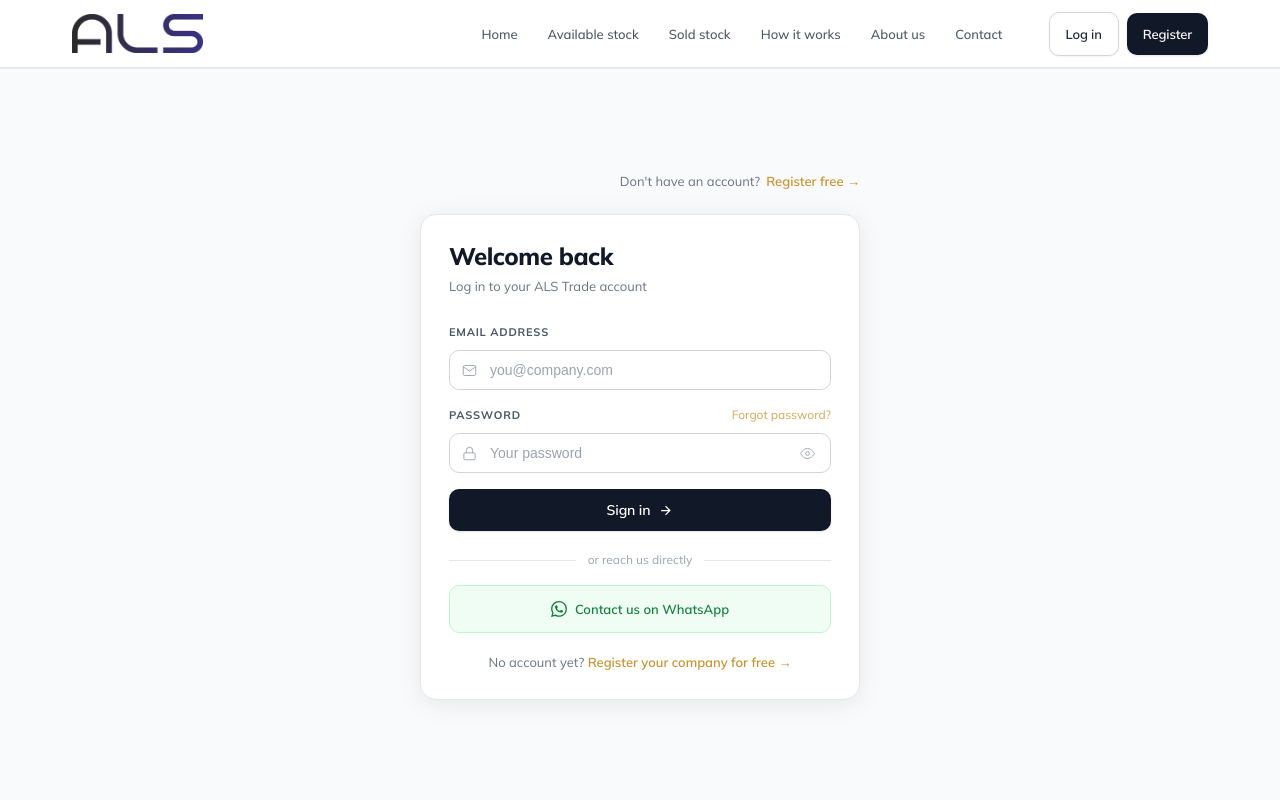
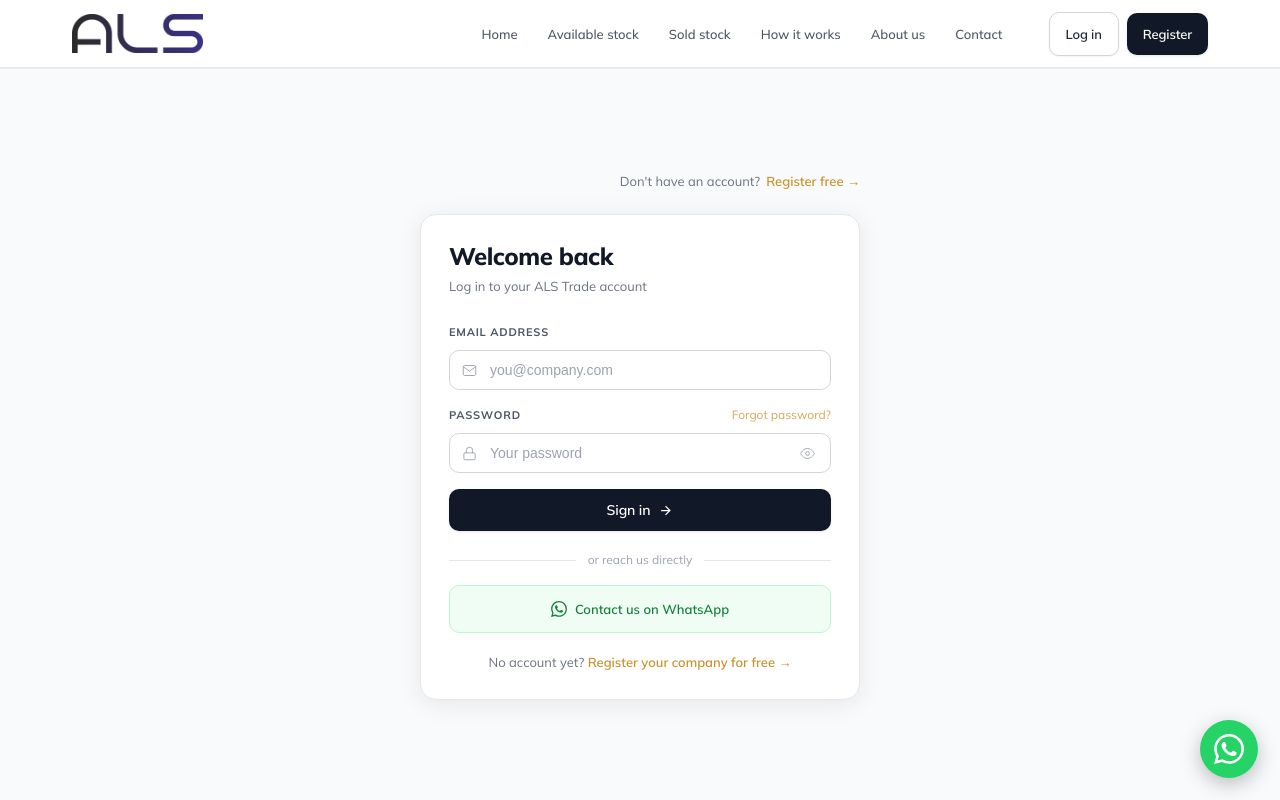
Before and after one commit to newbornspec/Als-Trade-wholesale, a React (Vite) app in the folder client/: page /sign-in in a window 1280 px wide. Shown: the top 800 px of the page. Built offline with nearby package versions, Linux system fonts and the light colour scheme.

Commit message:
Add floating WhatsApp button and fix WhatsApp links

```diff
--- a/client/src/App.jsx
+++ b/client/src/App.jsx
@@ -2,6 +2,7 @@
 import { AuthProvider } from './context/AuthContext';
 import Navbar    from './components/Navbar';
 import Footer    from './components/Footer';
+import WhatsAppButton from './components/WhatsAppButton';
 import HomePage        from './pages/HomePage';
 import StockPage       from './pages/StockPage';
 import BatchDetailPage from './pages/BatchDetailPage';
@@ -58,6 +59,7 @@
         } />
       </Routes>
       <Footer />
+      <WhatsAppButton />
     </AuthProvider>
   );
 }
--- a/client/src/components/Footer.jsx
+++ b/client/src/components/Footer.jsx
@@ -1,5 +1,6 @@
 import { Link } from 'react-router-dom';
 import { useAuth } from '../context/AuthContext';
+import { whatsappLink } from '../config/whatsapp';
 import './Footer.css';
 import logo from '../assets/logo.png';
 
@@ -16,7 +17,7 @@
             Worldwide import &amp; export of<br/>bulk IT hardware.
           </p>
           <a
-            href="https://wa.me/447911123456"
+            href={whatsappLink()}
             target="_blank"
             rel="noreferrer"
             className="whatsapp-btn"
--- /dev/null
+++ b/client/src/components/WhatsAppButton.css
@@ -0,0 +1,48 @@
+.wa-float {
+  position: fixed;
+  right: 22px;
+  bottom: 22px;
+  z-index: 1000;
+  display: inline-flex;
+  align-items: center;
+  height: 58px;
+  width: 58px;
+  border-radius: 29px;
+  background: #25D366;
+  color: #fff;
+  box-shadow: 0 6px 20px rgba(0, 0, 0, 0.25);
+  overflow: hidden;
+  text-decoration: none;
+  white-space: nowrap;
+  transition: width 0.28s ease, box-shadow 0.2s ease;
+}
+
+.wa-float svg {
+  flex: 0 0 auto;
+  margin: 0 14px;
+}
+
+.wa-float-text {
+  font-weight: 600;
+  font-size: 15px;
+  opacity: 0;
+  max-width: 0;
+  transition: opacity 0.2s ease, max-width 0.28s ease;
+}
+
+.wa-float:hover,
+.wa-float:focus-visible {
+  width: 186px;
+  box-shadow: 0 8px 26px rgba(0, 0, 0, 0.3);
+}
+
+.wa-float:hover .wa-float-text,
+.wa-float:focus-visible .wa-float-text {
+  opacity: 1;
+  max-width: 130px;
+  padding-right: 20px;
+}
+
+@media (max-width: 600px) {
+  .wa-float { right: 14px; bottom: 14px; }
+}
--- /dev/null
+++ b/client/src/components/WhatsAppButton.jsx
@@ -0,0 +1,24 @@
+import { WHATSAPP_NUMBER, whatsappLink } from '../config/whatsapp';
+import './WhatsAppButton.css';
+
+// Floating "Chat with us on WhatsApp" button shown on every page.
+// Automatically hides itself if no number is set in config/whatsapp.js,
+// so visitors never hit a dead link.
+export default function WhatsAppButton() {
+  if (!WHATSAPP_NUMBER) return null;
+
+  return (
+    <a
+      href={whatsappLink()}
+      className="wa-float"
+      target="_blank"
+      rel="noreferrer"
+      aria-label="Chat with us on WhatsApp"
+    >
+      <svg viewBox="0 0 24 24" fill="currentColor" width="30" height="30" aria-hidden="true">
+        <path d="M17.472 14.382c-.297-.149-1.758-.867-2.03-.967-.273-.099-.471-.148-.67.15-.197.297-.767.966-.94 1.164-.173.199-.347.223-.644.075-.297-.15-1.255-.463-2.39-1.475-.883-.788-1.48-1.761-1.653-2.059-.173-.297-.018-.458.13-.606.134-.133.298-.347.446-.52.149-.174.198-.298.298-.497.099-.198.05-.371-.025-.52-.075-.149-.669-1.612-.916-2.207-.242-.579-.487-.5-.669-.51-.173-.008-.371-.01-.57-.01-.198 0-.52.074-.792.372-.272.297-1.04 1.016-1.04 2.479 0 1.462 1.065 2.875 1.213 3.074.149.198 2.096 3.2 5.077 4.487.709.306 1.262.489 1.694.625.712.227 1.36.195 1.871.118.571-.085 1.758-.719 2.006-1.413.248-.694.248-1.289.173-1.413-.074-.124-.272-.198-.57-.347m-5.421 7.403h-.004a9.87 9.87 0 01-5.031-1.378l-.361-.214-3.741.982.998-3.648-.235-.374a9.86 9.86 0 01-1.51-5.26c.001-5.45 4.436-9.884 9.888-9.884 2.64 0 5.122 1.03 6.988 2.898a9.825 9.825 0 012.893 6.994c-.003 5.45-4.437 9.884-9.885 9.884m8.413-18.297A11.815 11.815 0 0012.05 0C5.495 0 .16 5.335.157 11.892c0 2.096.547 4.142 1.588 5.945L.057 24l6.305-1.654a11.882 11.882 0 005.683 1.448h.005c6.554 0 11.89-5.335 11.893-11.893a11.821 11.821 0 00-3.48-8.413z"/>
+      </svg>
+      <span className="wa-float-text">Chat with us</span>
+    </a>
+  );
+}
--- /dev/null
+++ b/client/src/config/whatsapp.js
@@ -0,0 +1,22 @@
+// ─────────────────────────────────────────────────────────────
+//  WhatsApp business number — SINGLE SOURCE OF TRUTH
+//
+//  To change the WhatsApp number for the WHOLE site, edit ONLY
+//  the value below. Use full international format: country code
+//  + number, digits only (no +, no spaces, no leading 0).
+//
+//  Example: UK mobile 07960 695199  ->  '447960695199'
+//
+//  Leave it as an empty string ('') to hide the WhatsApp button
+//  everywhere until you're ready.
+// ─────────────────────────────────────────────────────────────
+export const WHATSAPP_NUMBER = '447960695199';
+
+// Message pre-filled when someone opens the chat (optional — set to '' for none).
+export const WHATSAPP_DEFAULT_TEXT = "Hi A.L.S Trade, I'd like to make an enquiry.";
+
+// Builds a WhatsApp click-to-chat link. Pass a custom message if you like.
+export function whatsappLink(text = WHATSAPP_DEFAULT_TEXT) {
+  const base = `https://wa.me/${WHATSAPP_NUMBER}`;
+  return text ? `${base}?text=${encodeURIComponent(text)}` : base;
+}
--- a/client/src/pages/AboutPage.jsx
+++ b/client/src/pages/AboutPage.jsx
@@ -1,5 +1,6 @@
 import { Link } from 'react-router-dom';
 import { useEffect, useRef, useState } from 'react';
+import { whatsappLink } from '../config/whatsapp';
 import './AboutPage.css';
 
 function useCountUp(target, duration = 1800, start = false) {
@@ -206,7 +207,7 @@
                 </div>
               ))}
             </div>
-            <a href="https://wa.me/447911123456" target="_blank" rel="noreferrer" className="sc-wa">
+            <a href={whatsappLink()} target="_blank" rel="noreferrer" className="sc-wa">
               <svg width="16" height="16" viewBox="0 0 24 24" fill="currentColor">
                 <path d="M17.472 14.382c-.297-.149-1.758-.867-2.03-.967-.273-.099-.471-.148-.67.15-.197.297-.767.966-.94 1.164-.173.199-.347.223-.644.075-.297-.15-1.255-.463-2.39-1.475-.883-.788-1.48-1.761-1.653-2.059-.173-.297-.018-.458.13-.606.134-.133.298-.347.446-.52.149-.174.198-.298.298-.497.099-.198.05-.371-.025-.52-.075-.149-.669-1.612-.916-2.207-.242-.579-.487-.5-.669-.51-.173-.008-.371-.01-.57-.01-.198 0-.52.074-.792.372-.272.297-1.04 1.016-1.04 2.479 0 1.462 1.065 2.875 1.213 3.074.149.198 2.096 3.2 5.077 4.487.709.306 1.262.489 1.694.625.712.227 1.36.195 1.871.118.571-.085 1.758-.719 2.006-1.413.248-.694.248-1.289.173-1.413-.074-.124-.272-.198-.57-.347m-5.421 7.403h-.004a9.87 9.87 0 01-5.031-1.378l-.361-.214-3.741.982.998-3.648-.235-.374a9.86 9.86 0 01-1.51-5.26c.001-5.45 4.436-9.884 9.888-9.884 2.64 0 5.122 1.03 6.988 2.898a9.825 9.825 0 012.893 6.994c-.003 5.45-4.437 9.884-9.885 9.884m8.413-18.297A11.815 11.815 0 0012.05 0C5.495 0 .16 5.335.157 11.892c0 2.096.547 4.142 1.588 5.945L.057 24l6.305-1.654a11.882 11.882 0 005.683 1.448h.005c6.554 0 11.89-5.335 11.893-11.893a11.821 11.821 0 00-3.48-8.413z"/>
               </svg>
@@ -296,7 +297,7 @@
             </div>
             <div className="location-actions">
               <Link to="/contact" className="btn btn-outline">Contact us</Link>
-              <a href="https://wa.me/447911123456" target="_blank" rel="noreferrer"
+              <a href={whatsappLink()} target="_blank" rel="noreferrer"
                 className="btn btn-primary" style={{background:'#25D366', gap:'8px'}}>
                 <svg width="16" height="16" viewBox="0 0 24 24" fill="currentColor">
                   <path d="M17.472 14.382c-.297-.149-1.758-.867-2.03-.967-.273-.099-.471-.148-.67.15-.197.297-.767.966-.94 1.164-.173.199-.347.223-.644.075-.297-.15-1.255-.463-2.39-1.475-.883-.788-1.48-1.761-1.653-2.059-.173-.297-.018-.458.13-.606.134-.133.298-.347.446-.52.149-.174.198-.298.298-.497.099-.198.05-.371-.025-.52-.075-.149-.669-1.612-.916-2.207-.242-.579-.487-.5-.669-.51-.173-.008-.371-.01-.57-.01-.198 0-.52.074-.792.372-.272.297-1.04 1.016-1.04 2.479 0 1.462 1.065 2.875 1.213 3.074.149.198 2.096 3.2 5.077 4.487.709.306 1.262.489 1.694.625.712.227 1.36.195 1.871.118.571-.085 1.758-.719 2.006-1.413.248-.694.248-1.289.173-1.413-.074-.124-.272-.198-.57-.347m-5.421 7.403h-.004a9.87 9.87 0 01-5.031-1.378l-.361-.214-3.741.982.998-3.648-.235-.374a9.86 9.86 0 01-1.51-5.26c.001-5.45 4.436-9.884 9.888-9.884 2.64 0 5.122 1.03 6.988 2.898a9.825 9.825 0 012.893 6.994c-.003 5.45-4.437 9.884-9.885 9.884m8.413-18.297A11.815 11.815 0 0012.05 0C5.495 0 .16 5.335.157 11.892c0 2.096.547 4.142 1.588 5.945L.057 24l6.305-1.654a11.882 11.882 0 005.683 1.448h.005c6.554 0 11.89-5.335 11.893-11.893a11.821 11.821 0 00-3.48-8.413z"/>
--- a/client/src/pages/BatchDetailPage.jsx
+++ b/client/src/pages/BatchDetailPage.jsx
@@ -3,6 +3,7 @@
 import { useAuth } from '../context/AuthContext';
 import { getImageUrl } from '../utils/imageUrl';
 import api from '../api/axios';
+import { whatsappLink } from '../config/whatsapp';
 import './BatchDetailPage.css';
 
 /* ── Enquiry form ────────────────────────────────────────────── */
@@ -72,7 +73,7 @@
           {status === 'sending' ? 'Sending…' : 'Send enquiry'}
         </button>
         <a
-          href={`https://wa.me/447911123456?text=${encodeURIComponent(`Hi, I'm interested in batch ${batch.batchNumber} — ${batch.title}`)}`}
+          href={whatsappLink(`Hi, I'm interested in batch ${batch.batchNumber} — ${batch.title}`)}
           target="_blank" rel="noreferrer" className="wa-btn"
         >
           <svg width="17" height="17" viewBox="0 0 24 24" fill="currentColor">
--- a/client/src/pages/ContactPage.jsx
+++ b/client/src/pages/ContactPage.jsx
@@ -1,6 +1,7 @@
 import { useState } from 'react';
 import api from '../api/axios';
 import { useAuth } from '../context/AuthContext';
+import { whatsappLink } from '../config/whatsapp';
 import './ContactPage.css';
 
 const FAQ = [
@@ -125,7 +126,7 @@
             </a>
 
             <a
-              href="https://wa.me/447911123456"
+              href={whatsappLink()}
               target="_blank"
               rel="noreferrer"
               className="qc-pill qc-wa"
@@ -390,7 +391,7 @@
 
             {/* WhatsApp CTA */}
             <a
-              href="https://wa.me/447911123456"
+              href={whatsappLink()}
               target="_blank"
               rel="noreferrer"
               className="wa-cta"
--- a/client/src/pages/SignInPage.jsx
+++ b/client/src/pages/SignInPage.jsx
@@ -2,6 +2,7 @@
 import { Link, useNavigate, useLocation } from 'react-router-dom';
 import { useAuth } from '../context/AuthContext';
 import api from '../api/axios';
+import { whatsappLink } from '../config/whatsapp';
 import './AuthPages.css';
 
 export default function SignInPage() {
@@ -114,7 +115,7 @@
 
             <div className="auth-divider"><span>or reach us directly</span></div>
 
-            <a href="https://wa.me/447911123456" target="_blank" rel="noreferrer" className="wa-alt">
+            <a href={whatsappLink()} target="_blank" rel="noreferrer" className="wa-alt">
               <svg width="16" height="16" viewBox="0 0 24 24" fill="currentColor">
                 <path d="M17.472 14.382c-.297-.149-1.758-.867-2.03-.967-.273-.099-.471-.148-.67.15-.197.297-.767.966-.94 1.164-.173.199-.347.223-.644.075-.297-.15-1.255-.463-2.39-1.475-.883-.788-1.48-1.761-1.653-2.059-.173-.297-.018-.458.13-.606.134-.133.298-.347.446-.52.149-.174.198-.298.298-.497.099-.198.05-.371-.025-.52-.075-.149-.669-1.612-.916-2.207-.242-.579-.487-.5-.669-.51-.173-.008-.371-.01-.57-.01-.198 0-.52.074-.792.372-.272.297-1.04 1.016-1.04 2.479 0 1.462 1.065 2.875 1.213 3.074.149.198 2.096 3.2 5.077 4.487.709.306 1.262.489 1.694.625.712.227 1.36.195 1.871.118.571-.085 1.758-.719 2.006-1.413.248-.694.248-1.289.173-1.413-.074-.124-.272-.198-.57-.347m-5.421 7.403h-.004a9.87 9.87 0 01-5.031-1.378l-.361-.214-3.741.982.998-3.648-.235-.374a9.86 9.86 0 01-1.51-5.26c.001-5.45 4.436-9.884 9.888-9.884 2.64 0 5.122 1.03 6.988 2.898a9.825 9.825 0 012.893 6.994c-.003 5.45-4.437 9.884-9.885 9.884m8.413-18.297A11.815 11.815 0 0012.05 0C5.495 0 .16 5.335.157 11.892c0 2.096.547 4.142 1.588 5.945L.057 24l6.305-1.654a11.882 11.882 0 005.683 1.448h.005c6.554 0 11.89-5.335 11.893-11.893a11.821 11.821 0 00-3.48-8.413z"/>
               </svg>
```
